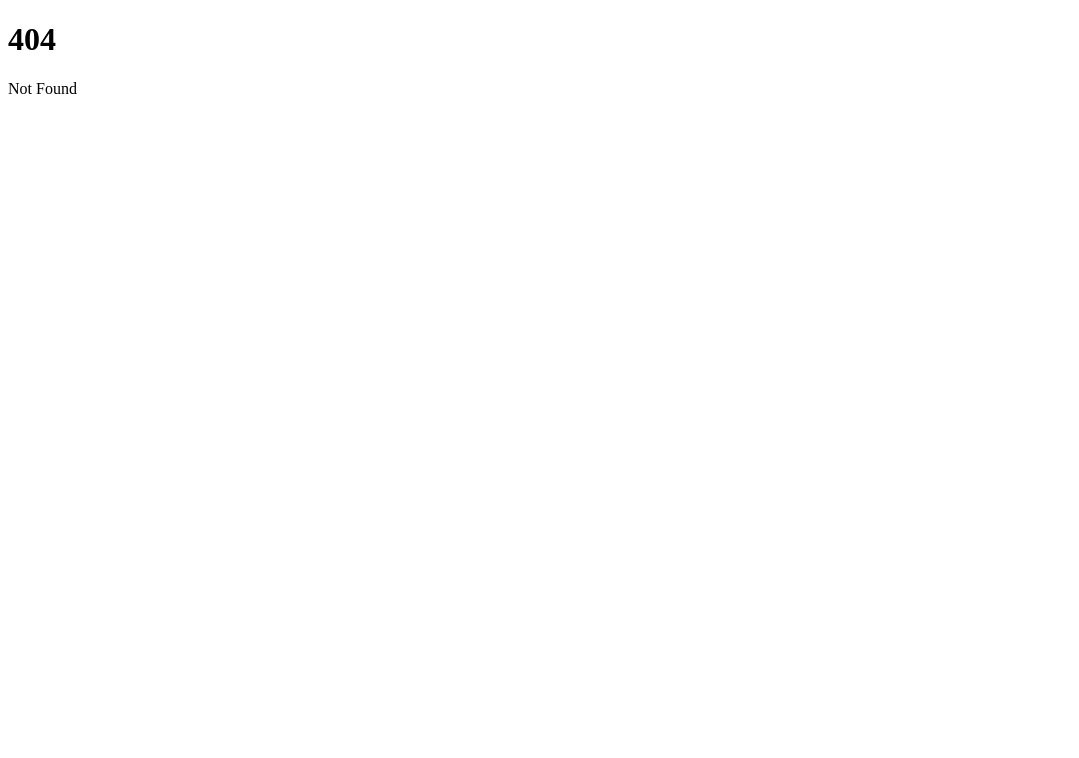
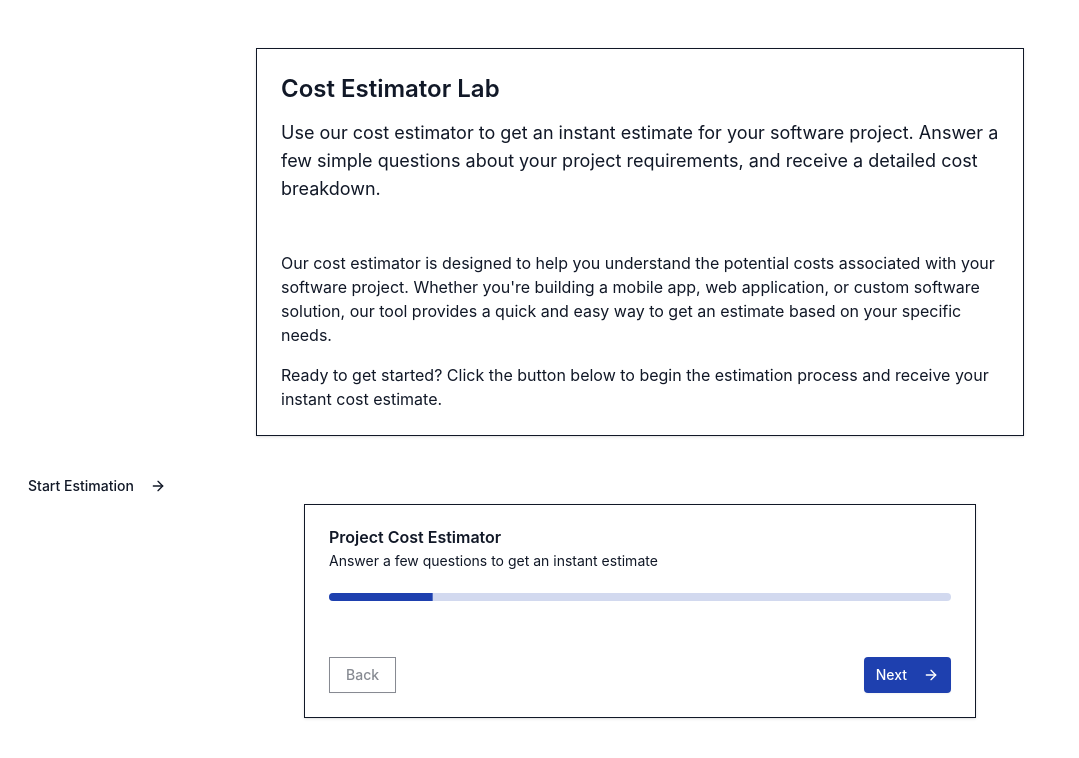
Before and after one commit to officialryder1/rydertech, a SvelteKit app: page /labs/cost-estimator in a window 1280 px wide. Before the commit this address had no page. Shown: the top 758 px of the page, without its empty margins (0-1079 px from the left). Built offline with nearby package versions, Linux system fonts and the light colour scheme.

Commit message:
little push

```diff
--- a/package.json
+++ b/package.json
@@ -49,6 +49,7 @@
 		"@supabase/supabase-js": "^2.79.0",
 		"@vercel/analytics": "^1.6.1",
 		"mode-watcher": "^1.1.0",
+		"openai": "^6.16.0",
 		"svelte-sonner": "^1.0.7"
 	}
 }
--- /dev/null
+++ b/src/googleaaa04980634692e6.html
@@ -0,0 +1 @@
+google-site-verification: googleaaa04980634692e6.html
--- /dev/null
+++ b/src/lib/components/EstimateCard.svelte
@@ -0,0 +1,33 @@
+<script lang="ts">
+  import { Card, CardContent, CardDescription, CardHeader, CardTitle } from '$lib/components/ui/card';
+  import { Progress } from '$lib/components/ui/progress';
+  import { Button } from '$lib/components/ui/button';
+  import { ArrowRight } from '@lucide/svelte';
+
+  export let currentStep = 1;
+  export let totalSteps = 6;
+
+  const progress = (currentStep / totalSteps) * 100;
+</script>
+
+<Card class="w-full max-w-2xl mx-auto">
+  <CardHeader>
+    <CardTitle>Project Cost Estimator</CardTitle>
+    <CardDescription>
+      Answer a few questions to get an instant estimate
+    </CardDescription>
+    <Progress value={progress} class="mt-4" />
+  </CardHeader>
+  <CardContent>
+    <slot />
+    <div class="flex justify-between mt-8">
+      <Button variant="outline" on:click={() => currentStep--} disabled={currentStep === 1}>
+        Back
+      </Button>
+      <Button on:click={() => currentStep++}>
+        Next
+        <ArrowRight class="ml-2 h-4 w-4" />
+      </Button>
+    </div>
+  </CardContent>
+</Card>
--- /dev/null
+++ b/src/lib/components/ui/progress/index.ts
@@ -0,0 +1,7 @@
+import Root from "./progress.svelte";
+
+export {
+	Root,
+	//
+	Root as Progress,
+};
--- /dev/null
+++ b/src/lib/components/ui/progress/progress.svelte
@@ -0,0 +1,27 @@
+<script lang="ts">
+	import { Progress as ProgressPrimitive } from "bits-ui";
+	import { cn, type WithoutChildrenOrChild } from "$lib/utils.js";
+
+	let {
+		ref = $bindable(null),
+		class: className,
+		max = 100,
+		value,
+		...restProps
+	}: WithoutChildrenOrChild<ProgressPrimitive.RootProps> = $props();
+</script>
+
+<ProgressPrimitive.Root
+	bind:ref
+	data-slot="progress"
+	class={cn("bg-primary/20 relative h-2 w-full overflow-hidden rounded-full", className)}
+	{value}
+	{max}
+	{...restProps}
+>
+	<div
+		data-slot="progress-indicator"
+		class="bg-primary h-full w-full flex-1 transition-all"
+		style="transform: translateX(-{100 - (100 * (value ?? 0)) / (max ?? 1)}%)"
+	></div>
+</ProgressPrimitive.Root>
--- /dev/null
+++ b/src/lib/types/estimate.ts
@@ -0,0 +1,12 @@
+export interface ProjectEstimate {
+    id?: string;
+    projectType: 'website' | 'web-app' | 'mobile' | 'platform';
+    features: string[];
+    designComplexity: 'template' | 'custom' | 'redesign';
+    timeline: 'urgent' | 'standard' | 'flexible';
+    userEmail?: string;
+    estimatedRange: { min: number; max: number;
+    };
+    aiExplanation?: string;
+    createdAt: Date;
+}
--- a/src/routes/(app)/+layout.svelte
+++ b/src/routes/(app)/+layout.svelte
@@ -27,20 +27,8 @@
         detectServiceWorkerUpdate();
     });
 
+
 	onMount(() => {
-		const handleScroll = () => scrollY = window.scrollY;
-		const handleMouseMove = (e) => {
-		mouseX = e.clientX;
-		mouseY = e.clientY;
-		};
-
-		window.addEventListener('scroll', handleScroll);
-		window.addEventListener('mousemove', handleMouseMove);
-
-		return () => {
-		window.removeEventListener('scroll', handleScroll);
-		window.removeEventListener('mousemove', handleMouseMove);
-		};
 
     if ('IntersectionObserver' in window) {
       const observer = new IntersectionObserver((entries) => {
@@ -57,6 +45,22 @@
         observer.observe(img);
       });
     }
+
+		const handleScroll = () => scrollY = window.scrollY;
+		const handleMouseMove = (e) => {
+		mouseX = e.clientX;
+		mouseY = e.clientY;
+		};
+
+		window.addEventListener('scroll', handleScroll);
+		window.addEventListener('mousemove', handleMouseMove);
+
+		return () => {
+		window.removeEventListener('scroll', handleScroll);
+		window.removeEventListener('mousemove', handleMouseMove);
+		};
+
+
 	});
 
   async function detectServiceWorkerUpdate() {
--- /dev/null
+++ b/src/routes/(labs)/labs/+layout.svelte
@@ -0,0 +1,11 @@
+<script>
+    import '../../../app.css';
+
+    let { children } = $props();
+</script>
+
+<!-- Main Content -->
+<main>
+
+{@render children()}
+</main>
--- /dev/null
+++ b/src/routes/(labs)/labs/api/estimate/+server.js
@@ -0,0 +1,40 @@
+// app/api/estimate/+server.js
+import { json } from '@sveltejs/kit';
+import { OpenAI } from 'openai';
+
+export async function POST({ request }) {
+  const { projectData } = await request.json();
+
+  const openai = new OpenAI({
+    apiKey: process.env.OPENAI_API_KEY
+  });
+
+  const completion = await openai.chat.completions.create({
+    model: "gpt-4",
+    messages: [
+      {
+        role: "system",
+        content: "You are a software agency cost estimator. Provide realistic ranges in NGN."
+      },
+      {
+        role: "user",
+        content: `Estimate cost for: ${JSON.stringify(projectData)}`
+      }
+    ],
+    functions: [{
+      name: "provide_estimate",
+      description: "Provide a software project cost estimate",
+      parameters: {
+        type: "object",
+        properties: {
+          range_min: { type: "number" },
+          range_max: { type: "number" },
+          explanation: { type: "string" },
+          complexity: { type: "string", enum: ["MVP", "Standard", "Advanced"] }
+        }
+      }
+    }]
+  });
+
+  return json(completion.choices[0].message.function_call.arguments);
+}
--- /dev/null
+++ b/src/routes/(labs)/labs/cost-estimator/+page.svelte
@@ -0,0 +1,36 @@
+<script>
+    import { Card, CardContent, CardDescription, CardHeader, CardTitle } from '$lib/components/ui/card';
+    import { Progress } from '$lib/components/ui/progress';
+    import { Button } from '$lib/components/ui/button';
+    import { ArrowRight } from '@lucide/svelte';
+    import EstimateCard from '$lib/components/EstimateCard.svelte';
+</script>
+
+<section class="py-12 px-4">
+  <Card class="w-full max-w-3xl mx-auto">
+    <CardHeader>
+      <CardTitle class="text-2xl">Cost Estimator Lab</CardTitle>
+      <CardDescription class="mt-2 text-lg">
+        Use our cost estimator to get an instant estimate for your software project. Answer a few simple questions about your project requirements, and receive a detailed cost breakdown.
+      </CardDescription>
+    </CardHeader>
+    <CardContent class="mt-6">
+      <p class="mb-4">
+        Our cost estimator is designed to help you understand the potential costs associated with your software project. Whether you're building a mobile app, web application, or custom software solution, our tool provides a quick and easy way to get an estimate based on your specific needs.
+      </p>
+      <p>
+        Ready to get started? Click the button below to begin the estimation process and receive your instant cost estimate.
+      </p>
+    </CardContent>
+  </Card>
+  <div class="mt-8">
+    <Button variant="primary" href="/labs/cost-estimator/estimate">
+      Start Estimation
+      <ArrowRight class="ml-2 h-4 w-4" />
+    </Button>
+
+    <EstimateCard />
+  </div>
+
+
+</section>
```
Also changed, not shown: src/routes/(labs)/labs/+page.svelte (added), 1 other file (tests, documents, lock files or other folders).
